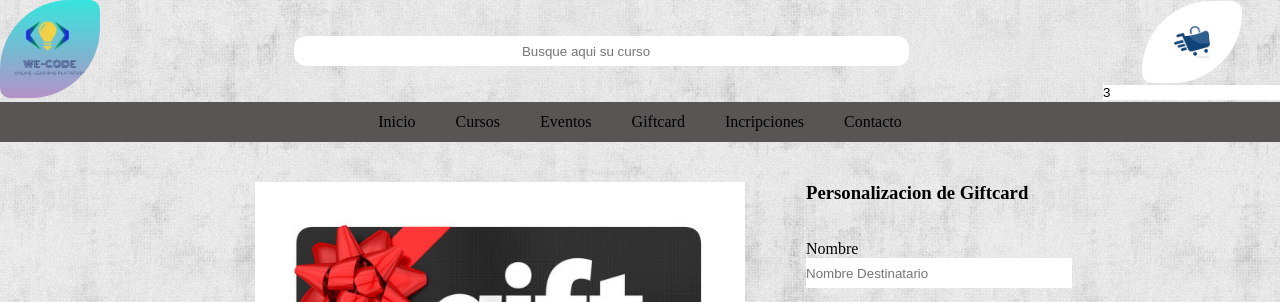
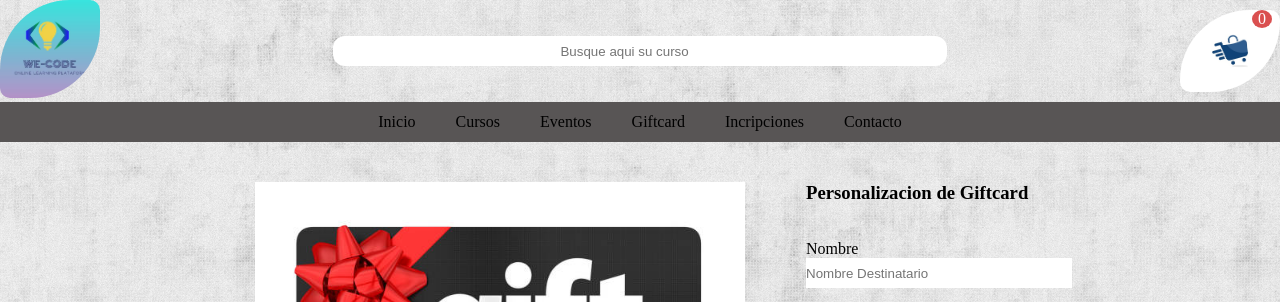
Before and after one commit to MelinaMiale/TP_ProgramacionWeb1, a plain HTML site: page giftcard.html in a window 1280 px wide. Shown: the top 302 px of the page. Drawn offline with Linux system fonts and the light colour scheme.

Commit message:
Estilo headder, el numero del carro

```diff
--- a/css/estilos.css
+++ b/css/estilos.css
@@ -71,6 +71,17 @@ body {
 
 .shopping-cart {
   display: flex;
+}
+
+#shopping-cart-number{
+  position: absolute;
+  right: 8px;
+  top: 10px;
+  background-color: rgb(218, 80, 80);
+  width: 20px;
+  border-radius: 50%;
+  text-align: center;
+  color: white;
 }
 
 .redes {
--- a/css/giftcard.css
+++ b/css/giftcard.css
@@ -71,6 +71,7 @@
 
 #boton-confirmar:hover{
     background-color: red;
+    cursor: pointer;
 }
 
 #nombre-destinatario{
--- a/giftcard.html
+++ b/giftcard.html
@@ -32,7 +32,7 @@
                     <img class="logo" src="img/shopping-cart.png" alt="shopping-cart">
                 </a>
                 <span>
-                    <input type="number" name="quantity" value="3">
+                    <label id="shopping-cart-number"> 0 </label>
                 </span>
             </div>
         </div>
```
Also changed, not shown: contacto.html (+1 -1 lines), detalle-de-curso.html (+1 -1 lines), index.html (+1 -1 lines), inscripcion.html (+1 -1 lines).
